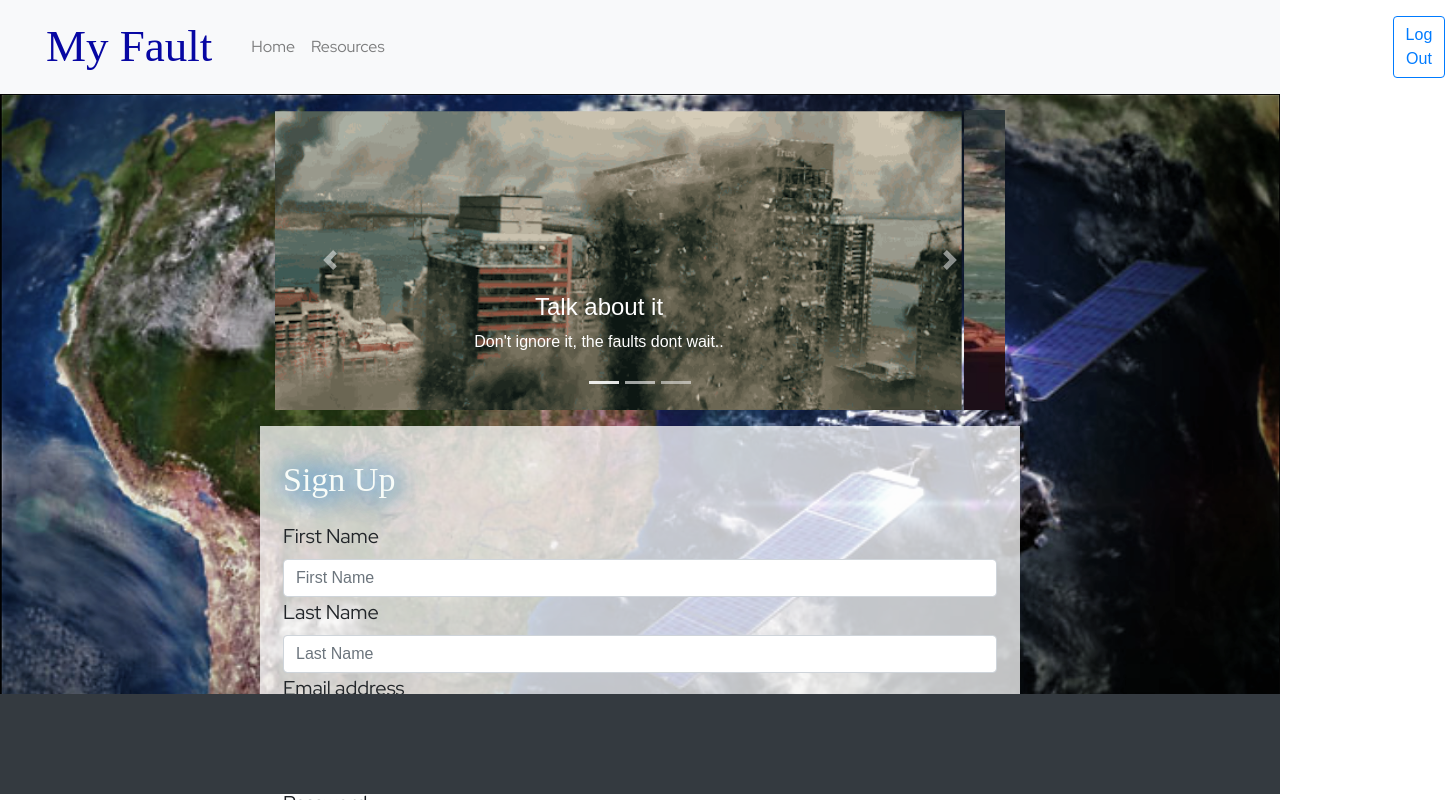
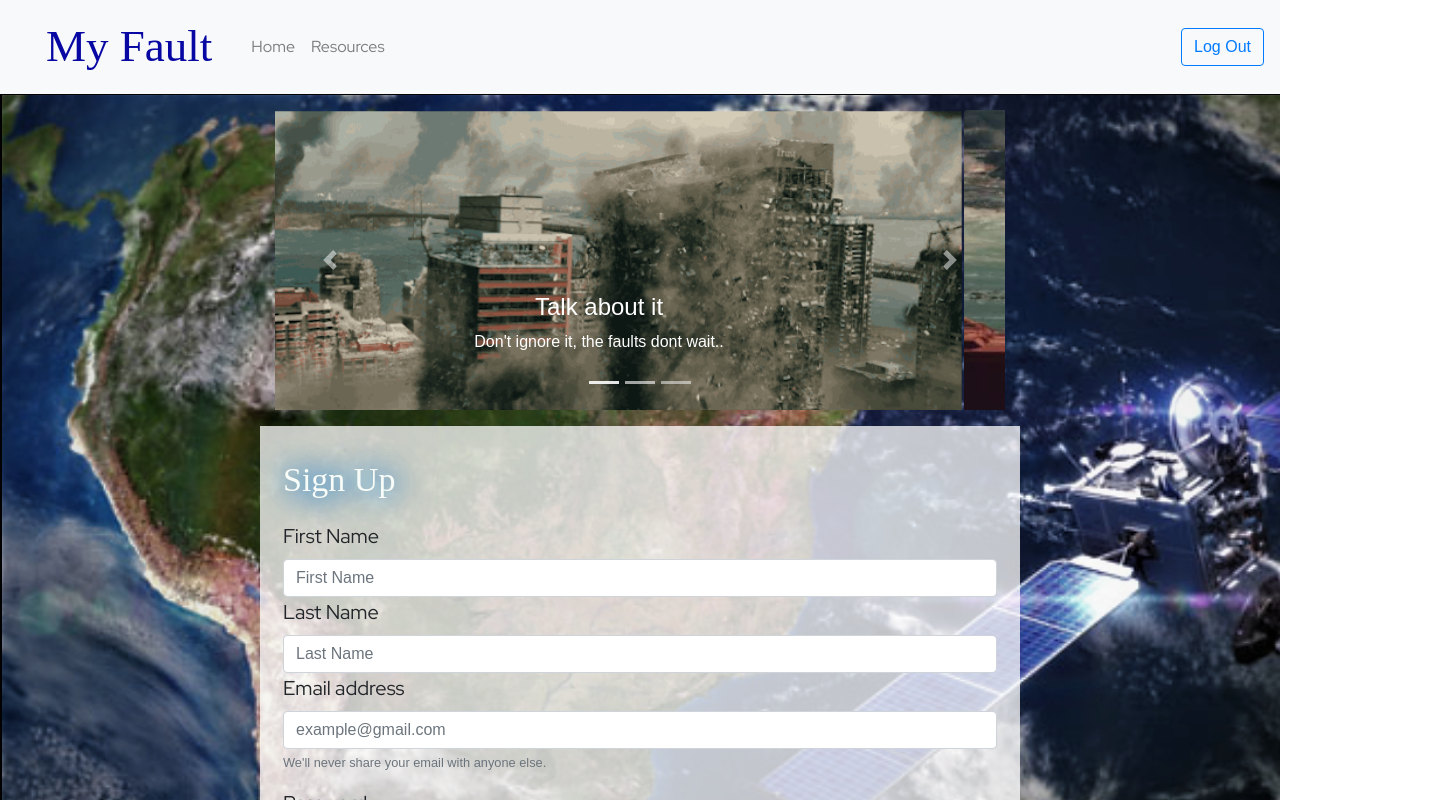
Before and after one commit to bghita/my-fault, a React (Create React App) app in the folder client/: page /signup in a window 1280 px wide. Shown: the top 800 px of the page, 1445 px wide, since content can reach past the window. Built offline with nearby package versions, Linux system fonts and the light colour scheme; a web font is replaced by a local one; what google-maps-react would draw is missing.

Commit message:
fixed navbar logout button

```diff
--- a/client/src/components/NavBar/NavBar.css
+++ b/client/src/components/NavBar/NavBar.css
@@ -8,7 +8,3 @@
 .button {
     font-family: 'Red Hat Display', sans-serif;
 }
-
-#logout {
-    margin-left: 1000px;
-}
--- a/client/src/components/NavBar/NavBar.js
+++ b/client/src/components/NavBar/NavBar.js
@@ -1,5 +1,5 @@
 import React from "react";
-import { Navbar, Button, Nav } from "react-bootstrap";
+import { Navbar, Button, Nav, Col, Row, Container } from "react-bootstrap";
 import './NavBar.css';
 
 const NavBar = (props) => {
@@ -11,7 +11,7 @@ const NavBar = (props) => {
                     <Nav.Link href="/">Home</Nav.Link>
                     <Nav.Link href="/resources">Resources</Nav.Link>
                 </Nav>
-                <Button variant="outline-primary" href="/login" id="logout">Log Out</Button>
+                <Button className="ml-auto" variant="outline-primary" href="/login">Log Out</Button>
             </Navbar>
         </div>
     )
--- a/client/src/components/Pages/Resources/Resource.css
+++ b/client/src/components/Pages/Resources/Resource.css
@@ -7,6 +7,6 @@
 .background {
     background-image: url("../../Images/gps.jpg");
     width: 100%;
-    height: 600px;
+    height: 880px;
     background-size:cover;
 }
--- a/client/src/components/Pages/Signup/Signup.css
+++ b/client/src/components/Pages/Signup/Signup.css
@@ -1,4 +1,6 @@
 .background {
     background-image: url("../../Images/gps.jpg");
-    background-size: auto;
+    width: 100%;
+    height: 880px;
+    background-size:cover;
 }
```
Lines whose indentation alone changed are shown as unchanged.
